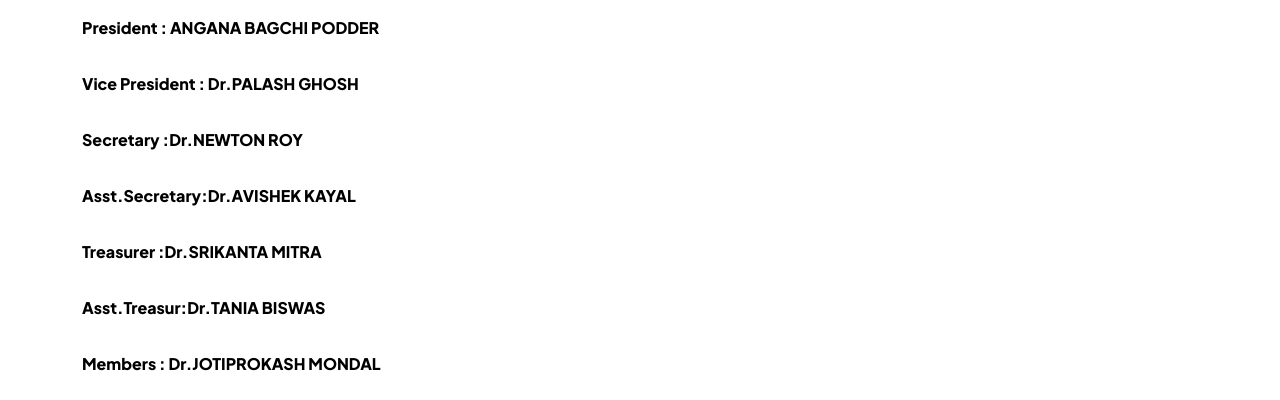
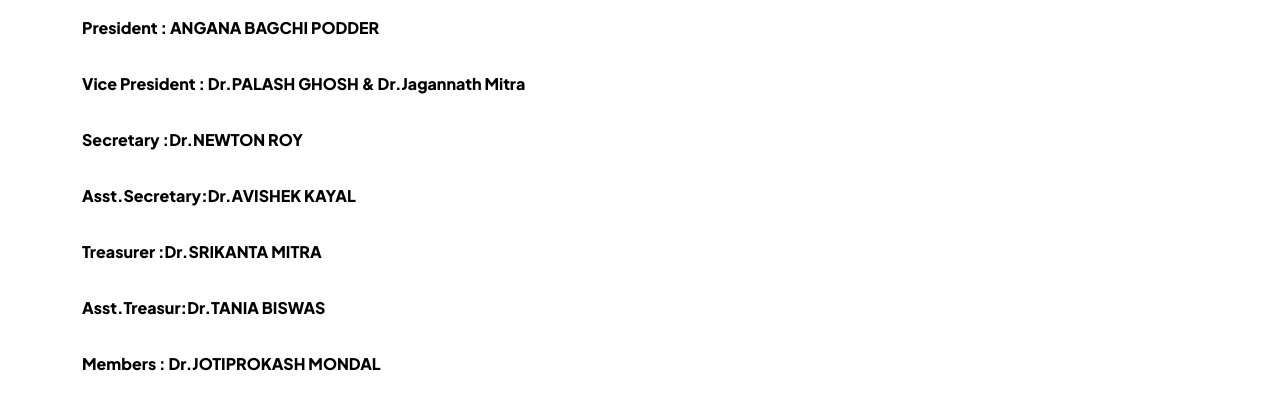
Before and after one commit to llindiabdassociation/AIBDAWeb, a plain HTML site: page team.html in a window 1280 px wide. Shown: the part 400-800 px from the top of the page. Drawn offline with Linux system fonts and the light colour scheme.

Commit message:
Update team.html

```diff
--- a/team.html
+++ b/team.html
@@ -391,7 +391,7 @@
                 </div>
 
                 <p style="color: black; font-weight:900;">President : ANGANA BAGCHI PODDER</p><br>
-                <p style="color: black; font-weight:900;">Vice President : Dr.PALASH GHOSH</p><br>
+                <p style="color: black; font-weight:900;">Vice President : Dr.PALASH GHOSH & Dr.Jagannath Mitra</p><br>
                 <p style="color: black; font-weight:900;">Secretary :Dr.NEWTON ROY</p><br>
                 <p style="color: black; font-weight:900;">Asst.Secretary:Dr.AVISHEK KAYAL</p><br>
                 <p style="color: black; font-weight:900;">Treasurer :Dr.SRIKANTA MITRA</p><br>
```
